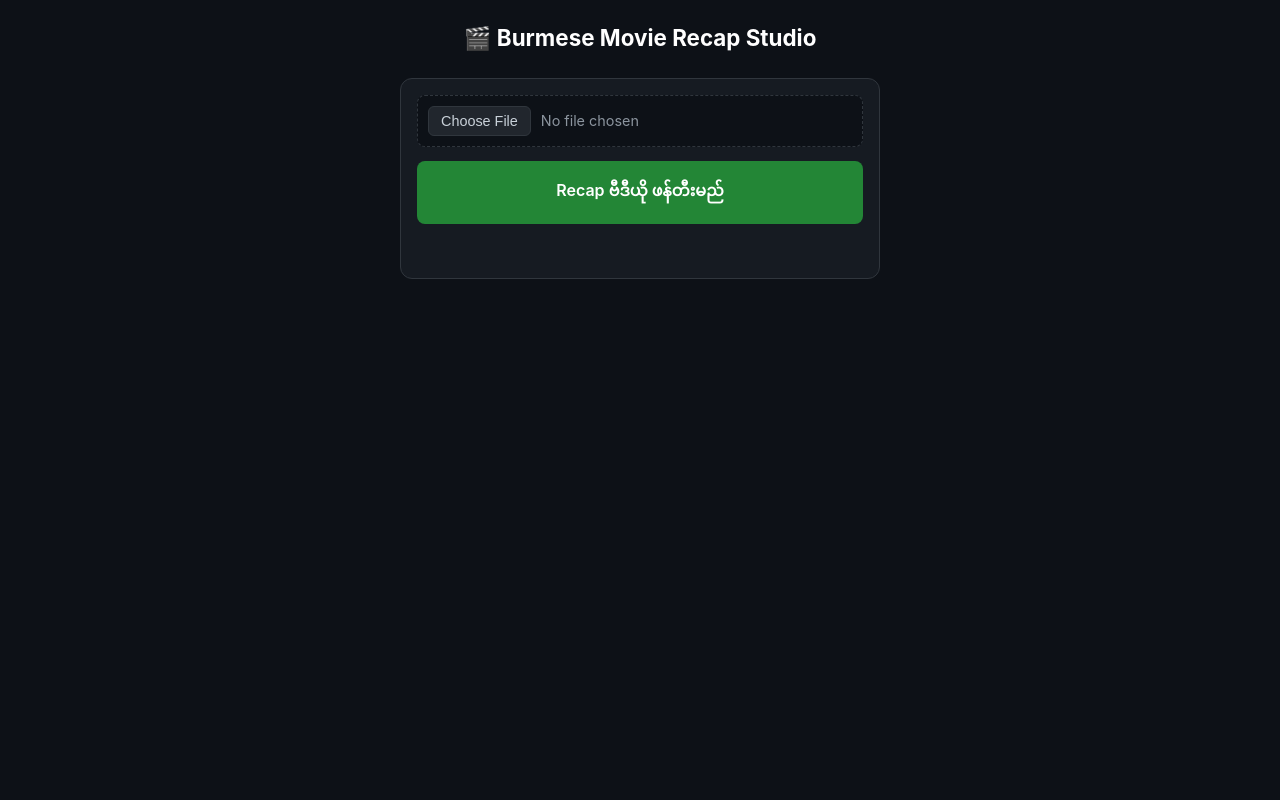
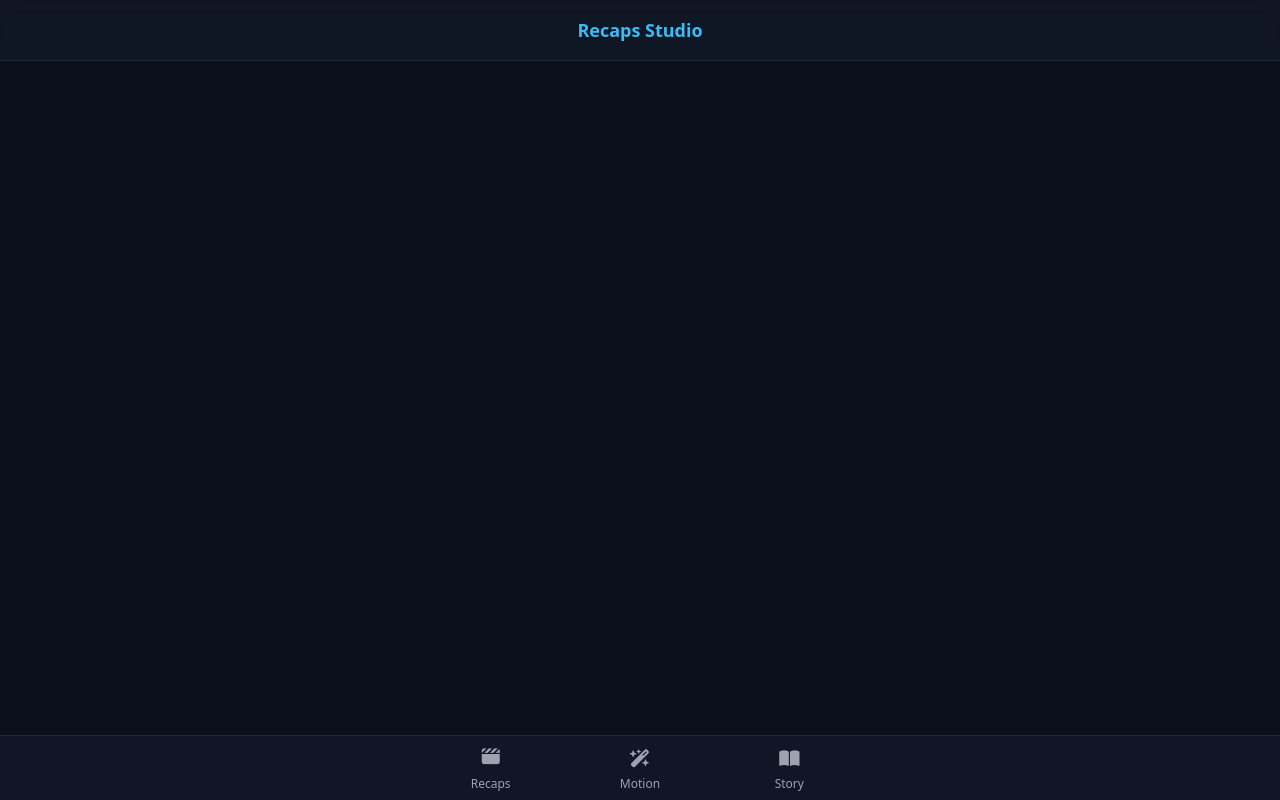
Before and after one commit to nainelinnoo-cmd/burmese-movie-recap, a website: page index.html in a window 1280 px wide. Drawn offline with nearby package versions, Linux system fonts and the light colour scheme.

Commit message:
Update index.html

```diff
--- a/index.html
+++ b/index.html
@@ -1,138 +1,103 @@
 <!DOCTYPE html>
 <html lang="my">
 <head>
-  <meta charset="UTF-8">
-  <meta name="viewport" content="width=device-width, initial-scale=1.0">
-  <title>Burmese Movie Recap Studio</title>
+  <meta charset="UTF-8" />
+  <meta name="viewport" content="width=device-width, initial-scale=1.0, maximum-scale=1.0, user-scalable=no" />
+  <title>AI Media Studio</title>
+  <script src="https://cdn.tailwindcss.com"></script>
+  <link rel="stylesheet" href="https://cdnjs.cloudflare.com/ajax/libs/font-awesome/6.4.0/css/all.min.css" />
   <style>
-    * {
-      box-sizing: border-box;
-      margin: 0;
-      padding: 0;
-      font-family: -apple-system, BlinkMacSystemFont, "Segoe UI", Roboto, sans-serif;
+    body {
+      background-color: #0b0f19;
+      color: #f3f4f6;
+      font-family: system-ui, -apple-system, sans-serif;
     }
-    body {
-      background-color: #0d1117;
-      color: #f0f6fc;
-      min-height: 100vh;
-      display: flex;
-      flex-direction: column;
-      align-items: center;
-      padding: 24px 16px;
+    .active-tab {
+      color: #38bdf8;
     }
-    .container {
-      width: 100%;
-      max-width: 480px;
-      display: flex;
-      flex-direction: column;
-      gap: 18px;
+    .active-tab i {
+      transform: translateY(-2px);
+      transition: transform 0.2s ease;
     }
-    .title-box {
-      text-align: center;
-      margin-bottom: 8px;
+    .tab-content {
+      display: none;
     }
-    .title-box h1 {
-      font-size: 1.4rem;
-      font-weight: 700;
-      color: #ffffff;
-      display: flex;
-      align-items: center;
-      justify-content: center;
-      gap: 8px;
-    }
-    .card {
-      background-color: #161b22;
-      border: 1px solid #30363d;
-      border-radius: 12px;
-      padding: 16px;
-      display: flex;
-      flex-direction: column;
-      gap: 14px;
-    }
-    input[type="file"] {
-      width: 100%;
-      padding: 10px;
-      background-color: #0d1117;
-      border: 1px dashed #30363d;
-      border-radius: 8px;
-      color: #8b949e;
-      font-size: 0.9rem;
-    }
-    input[type="file"]::-webkit-file-upload-button {
-      background-color: #21262d;
-      color: #c9d1d9;
-      border: 1px solid #30363d;
-      padding: 6px 12px;
-      border-radius: 6px;
-      cursor: pointer;
-      margin-right: 10px;
-    }
-    #processBtn {
-      background-color: #238636;
-      color: #ffffff;
-      font-size: 1rem;
-      font-weight: 600;
-      border: none;
-      border-radius: 8px;
-      padding: 14px;
-      cursor: pointer;
-      transition: background-color 0.2s;
-    }
-    #processBtn:hover {
-      background-color: #2ea043;
-    }
-    #processBtn:disabled {
-      background-color: #343942;
-      color: #8b949e;
-      cursor: not-allowed;
-    }
-    #status {
-      font-size: 0.92rem;
-      color: #e3b341;
-      line-height: 1.5;
-      text-align: center;
-      min-height: 24px;
-      word-break: break-word;
-    }
-    #scriptBox {
-      background-color: #0d1117;
-      border: 1px solid #30363d;
-      border-radius: 8px;
-      padding: 14px;
-      font-size: 0.92rem;
-      line-height: 1.6;
-      color: #c9d1d9;
-      white-space: pre-wrap;
-    }
-    video {
-      width: 100%;
-      border-radius: 8px;
-      background-color: #000;
-      border: 1px solid #30363d;
-    }
-    .hidden {
-      display: none !important;
+    .tab-content.active {
+      display: block;
     }
   </style>
 </head>
-<body>
+<body class="pb-20">
 
-  <div class="container">
-    <div class="title-box">
-      <h1>🎬 Burmese Movie Recap Studio</h1>
+  <!-- Header -->
+  <header class="p-4 border-b border-gray-800 bg-gray-900/80 sticky top-0 backdrop-blur z-20">
+    <h1 id="page-title" class="text-lg font-bold text-center text-sky-400">Recaps Studio</h1>
+  </header>
+
+  <!-- Pages Content Area -->
+  <main class="max-w-md mx-auto p-4">
+    <!-- Tab 1: Recaps Studio -->
+    <section id="view-recaps" class="tab-content active"></section>
+
+    <!-- Tab 2: Motion Video -->
+    <section id="view-motion" class="tab-content"></section>
+
+    <!-- Tab 3: Story Creator -->
+    <section id="view-story" class="tab-content"></section>
+  </main>
+
+  <!-- Bottom Navigation Bar -->
+  <nav class="fixed bottom-0 left-0 right-0 bg-gray-900/95 border-t border-gray-800 backdrop-blur z-30">
+    <div class="max-w-md mx-auto flex justify-around items-center h-16">
+
+      <button onclick="switchTab('recaps')" id="tab-btn-recaps" class="flex flex-col items-center justify-center w-full h-full text-xs text-gray-400 active-tab">
+        <i class="fa-solid fa-clapperboard text-lg mb-1"></i>
+        <span>Recaps</span>
+      </button>
+
+      <button onclick="switchTab('motion')" id="tab-btn-motion" class="flex flex-col items-center justify-center w-full h-full text-xs text-gray-400">
+        <i class="fa-solid fa-wand-magic-sparkles text-lg mb-1"></i>
+        <span>Motion</span>
+      </button>
+
+      <button onclick="switchTab('story')" id="tab-btn-story" class="flex flex-col items-center justify-center w-full h-full text-xs text-gray-400">
+        <i class="fa-solid fa-book-open text-lg mb-1"></i>
+        <span>Story</span>
+      </button>
+
     </div>
+  </nav>
 
-    <div class="card">
-      <input type="file" id="videoInput" accept="video/mp4,video/*">
-      <button id="processBtn">Recap ဗီဒီယို ဖန်တီးမည်</button>
-      <div id="status"></div>
-    </div>
+  <!-- JS Modules ခေါ်ယူခြင်း -->
+  <script src="recaps.js"></script>
+  <script src="motion.js"></script>
+  <script src="story.js"></script>
 
-    <div id="scriptBox" class="hidden"></div>
-    <video id="outputVideo" controls class="hidden"></video>
-  </div>
+  <script>
+    function switchTab(tabId) {
+      // Content ဖျောက်/ပြ လုပ်ခြင်း
+      document.querySelectorAll('.tab-content').forEach(el => el.classList.remove('active'));
+      document.getElementById(`view-${tabId}`).classList.add('active');
 
-  <!-- Cache လုံးဝ မငြိစေရန် ?v=3 အမှတ်အသား ထည့်သွင်းထားပါသည် -->
-  <script type="module" src="./app.js?v=3"></script>
+      // Nav icon အရောင်ပြောင်းခြင်း
+      document.querySelectorAll('nav button').forEach(el => el.classList.remove('active-tab'));
+      document.getElementById(`tab-btn-${tabId}`).classList.add('active-tab');
+
+      // Title ပြောင်းခြင်း
+      const titles = {
+        recaps: 'Recaps Studio',
+        motion: 'Motion Video',
+        story: 'Story Creator'
+      };
+      document.getElementById('page-title').innerText = titles[tabId];
+    }
+
+    // App စဖွင့်ချိန်တွင် Views များ Render ပြုလုပ်ခြင်း
+    window.addEventListener('DOMContentLoaded', () => {
+      initRecapsView();
+      initMotionView();
+      initStoryView();
+    });
+  </script>
 </body>
 </html>
```
